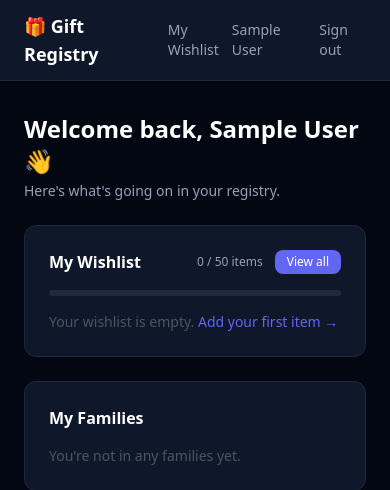
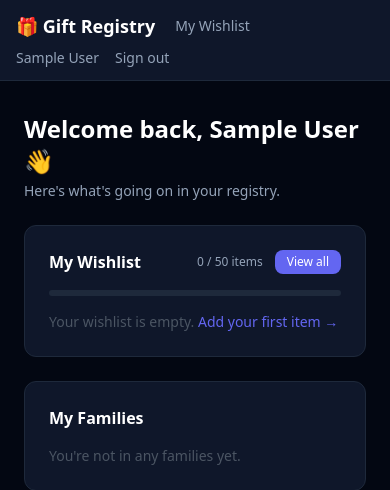
Before and after one commit to tbarretta/AnthonyBot, a Django app: page /dashboard/ in a window 390 px wide. Shown: the top 490 px of the page. Run offline with Django 5.2, Linux system fonts and the light colour scheme; the visitor is signed in with stand-in values (Sample User, id 1); data that the repository does not hold is empty; parts of the project's set-up code (start-up, migrations or seed data) failed here and were passed over; some libraries are stand-ins or nearby versions.

Commit message:
Improve mobile layout: responsive nav, stacked member rows and pending request cards

```diff
--- a/projects/gift-registry/templates/accounts/dashboard.html
+++ b/projects/gift-registry/templates/accounts/dashboard.html
@@ -12,12 +12,12 @@
   <h2 class="text-yellow-400 font-semibold text-sm mb-3">⏳ Pending Access Requests</h2>
   <div class="space-y-2">
     {% for req in pending_requests %}
-    <div class="flex items-center justify-between bg-gray-900 rounded-lg px-4 py-3">
+    <div class="flex flex-col sm:flex-row sm:items-center justify-between bg-gray-900 rounded-lg px-4 py-3 gap-3">
       <span class="text-sm text-gray-300">
         <strong class="text-white">{{ req.from_user.name }}</strong> wants to view your wishlist
         <span class="text-gray-600 text-xs ml-1">({{ req.family.name }})</span>
       </span>
-      <div class="flex gap-2">
+      <div class="flex gap-2 flex-shrink-0">
         <form method="post" action="{% url 'respond_in_app' access_id=req.pk action='approve' %}">
           {% csrf_token %}
           <button type="submit" class="text-xs bg-green-800 hover:bg-green-700 text-green-200 px-3 py-1 rounded-lg transition-colors">Approve</button>
--- a/projects/gift-registry/templates/base.html
+++ b/projects/gift-registry/templates/base.html
@@ -194,8 +194,8 @@
 {% endif %}
 
 {% if user.is_authenticated %}
-<nav class="bg-gray-900 border-b border-gray-800 px-6 py-3 flex items-center justify-between">
-  <div class="flex items-center gap-6">
+<nav class="bg-gray-900 border-b border-gray-800 px-4 py-3 flex flex-wrap items-center justify-between gap-y-2 overflow-x-auto">
+  <div class="flex items-center flex-wrap gap-x-5 gap-y-1">
     <a href="{% url 'dashboard' %}" class="text-white font-bold text-lg">🎁 Gift Registry</a>
     <a href="{% url 'my_wishlist' %}" class="text-gray-400 hover:text-white text-sm">My Wishlist</a>
     {% for membership in user.family_memberships.all %}
@@ -204,7 +204,7 @@
     </a>
     {% endfor %}
   </div>
-  <div class="flex items-center gap-4">
+  <div class="flex items-center flex-wrap gap-x-4 gap-y-1">
     {% if user.is_master_admin %}
     <a href="{% url 'master_admin' %}" class="text-yellow-400 hover:text-yellow-300 text-sm font-medium">⚡ Admin</a>
     {% endif %}
--- a/projects/gift-registry/templates/families/family_detail.html
+++ b/projects/gift-registry/templates/families/family_detail.html
@@ -22,11 +22,11 @@
   <h2 class="text-yellow-400 font-semibold text-sm mb-3">⏳ Pending Requests</h2>
   <div class="space-y-2">
     {% for req in received_requests %}
-    <div class="flex items-center justify-between bg-gray-900 rounded-lg px-4 py-3">
+    <div class="flex flex-col sm:flex-row sm:items-center justify-between bg-gray-900 rounded-lg px-4 py-3 gap-3">
       <span class="text-sm text-gray-300">
         <strong class="text-white">{{ req.from_user.name }}</strong> wants to view your wishlist
       </span>
-      <div class="flex gap-2">
+      <div class="flex gap-2 flex-shrink-0">
         <form method="post" action="{% url 'respond_in_app' access_id=req.pk action='approve' %}">
           {% csrf_token %}
           <button type="submit" class="text-xs bg-green-800 hover:bg-green-700 text-green-200 px-3 py-1 rounded-lg transition-colors">Approve</button>
@@ -45,7 +45,7 @@
 <div class="bg-gray-900 border border-gray-800 rounded-xl overflow-hidden">
   {% for entry in members_with_state %}
   {% with m=entry.membership status=entry.access_status req=entry.access_request %}
-  <div class="flex items-center justify-between px-6 py-4 {% if not forloop.last %}border-b border-gray-800{% endif %}">
+  <div class="flex flex-col sm:flex-row sm:items-center justify-between px-6 py-4 gap-3 {% if not forloop.last %}border-b border-gray-800{% endif %}">
     <div class="flex items-center gap-3">
       <div class="w-9 h-9 rounded-full bg-gray-700 flex items-center justify-center text-sm font-bold text-gray-300">
         {{ m.user.name|first|upper }}
```
